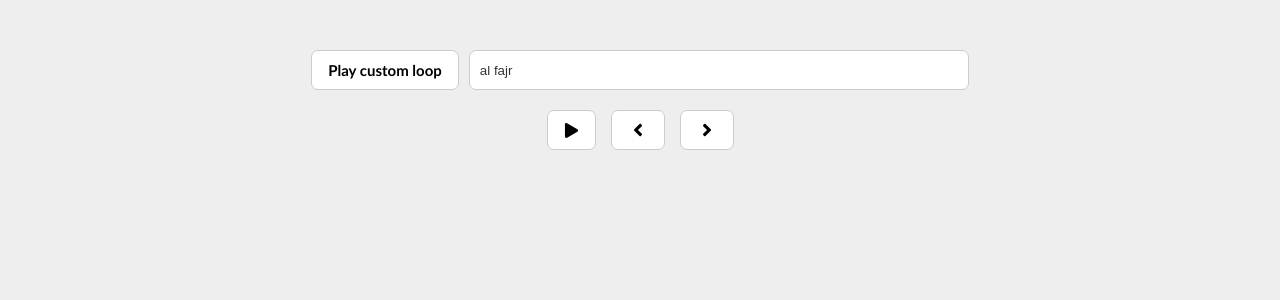
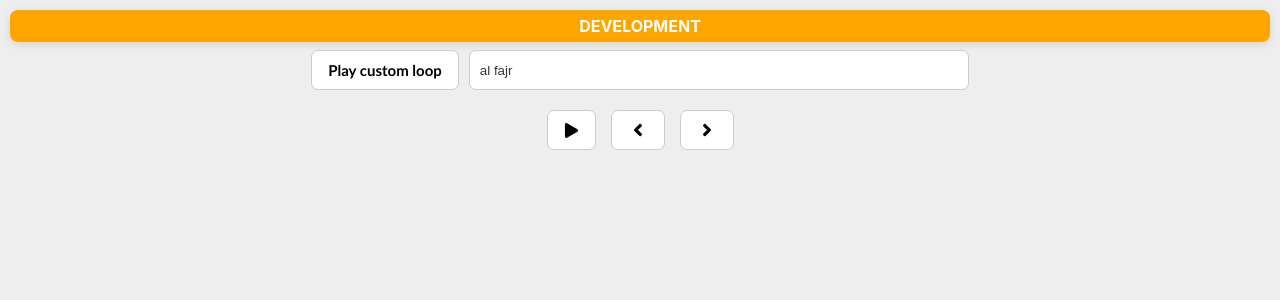
Before and after one commit to dotmaz/quranprompt, a React (Create React App) app in the folder frontend/: page / in a window 1280 px wide. Shown: the top 300 px of the page. Built offline with nearby package versions, Linux system fonts and the light colour scheme; a web font is replaced by a local one.

Commit message:
dev flag

```diff
--- a/frontend/src/App.tsx
+++ b/frontend/src/App.tsx
@@ -3,6 +3,7 @@ import "./App.css";
 import surahNames from "./scripts/surahNames";
 import { FaPause, FaPlay, FaAngleLeft, FaAngleRight } from "react-icons/fa";
 console.log('node env', process.env.NODE_ENV)
+const IS_DEVELOPMENT = process.env.NODE_ENV === 'development';
 const BACKEND_URL = process.env.NODE_ENV === 'development' ? "http://localhost:3001" : "https://quranprompt.onrender.com"
 const SESSION_ID = crypto.randomUUID();
 
@@ -262,6 +263,24 @@ function App() {
 
   return (
     <div className="app">
+      {IS_DEVELOPMENT && (
+        <div style={{
+          position: "fixed",
+          top: 10,
+          right: 10,
+          left: 10,
+          background: "orange",
+          color: "white",
+          padding: "6px 16px",
+          borderRadius: "8px",
+          fontWeight: "bold",
+          zIndex: 9999,
+          boxShadow: "0 2px 8px rgba(0,0,0,0.12)",
+          textAlign: 'center',
+        }}>
+          DEVELOPMENT
+        </div>
+      )}
       {/* Surah Range Modal */}
       {surahRange && (
         <div className="range-modal">
```
